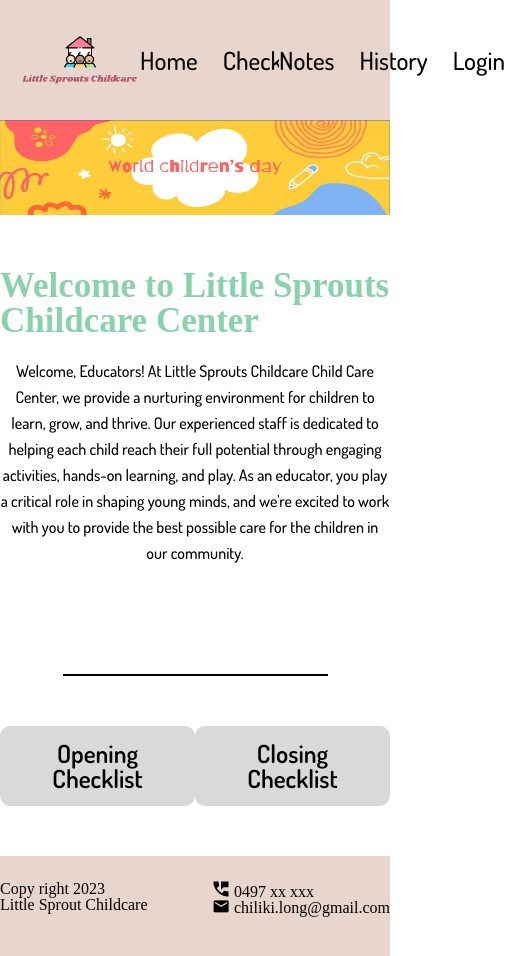
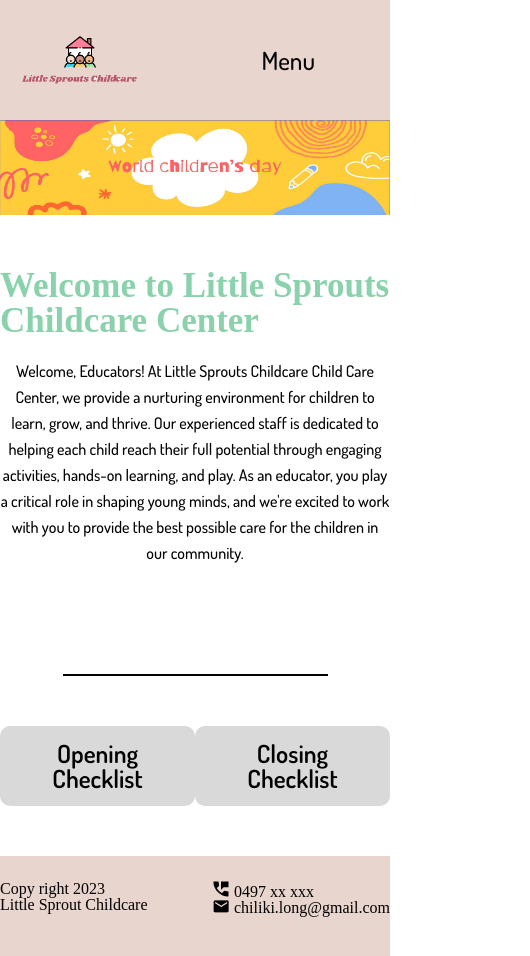
Before and after one commit to long-phamclk/little-sprout-childcare, a React (Vite) app: page /home in a window 390 px wide. Shown: the whole page, 530 px wide, since content can reach past the window. Built offline with nearby package versions, Linux system fonts and the light colour scheme.

Commit message:
add responsive nav bar to the app

```diff
--- a/src/components/Header.jsx
+++ b/src/components/Header.jsx
@@ -7,6 +7,29 @@ function Nav() {
       <Logo>
         <img src="src\assets\logo.png" alt="This is a logo" />
       </Logo>
+      <MenuWrapper>
+        <DropBtn>Menu</DropBtn>
+        <DropContent>
+          <Content>
+            <StyledNavlink to="/">Home</StyledNavlink>
+          </Content>
+          <Content>
+            <StyledNavlink to="/openchecklist">Open Checklist</StyledNavlink>
+          </Content>
+          <Content>
+            <StyledNavlink to="/closechecklist">Close Checklist</StyledNavlink>
+          </Content>
+          <Content>
+            <StyledNavlink to="/notes">Notes</StyledNavlink>
+          </Content>
+          <Content>
+            <StyledNavlink to="/history">History</StyledNavlink>
+          </Content>
+          <Content>
+            <StyledNavlink to="/login">Login</StyledNavlink>
+          </Content>
+        </DropContent>
+      </MenuWrapper>
       <NavButtonWrapper>
         <NavButton>
           <StyledNavlink to="/">Home</StyledNavlink>
@@ -61,6 +84,31 @@ const Logo = styled.div`
 const NavButtonWrapper = styled.ul`
   display: flex;
   max-width: 100%;
+
+  @media (max-width: 600px) {
+    display: none;
+  }
+`;
+
+const MenuWrapper = styled.div`
+  display: none;
+
+  @media (max-width: 600px) {
+    display: block;
+    font-size: ${25 / 16}rem;
+    font-family: "Dosis", sans-serif;
+    font-weight: 600;
+    color: hsl(190deg 67% 4%);
+    padding-right: 50px;
+    float: left;
+    overflow: hidden;
+    position: relative;
+
+    &:hover {
+      cursor: pointer;
+      overflow: visible;
+    }
+  }
 `;
 
 const NavButton = styled.li`
@@ -94,7 +142,7 @@ const DropBtn = styled.button`
 const DropContent = styled.div`
   position: absolute;
   top: 100%;
-  left: 0;
+  left: -30px;
   z-index: 1;
   padding: 0;
   margin: 0;
```
